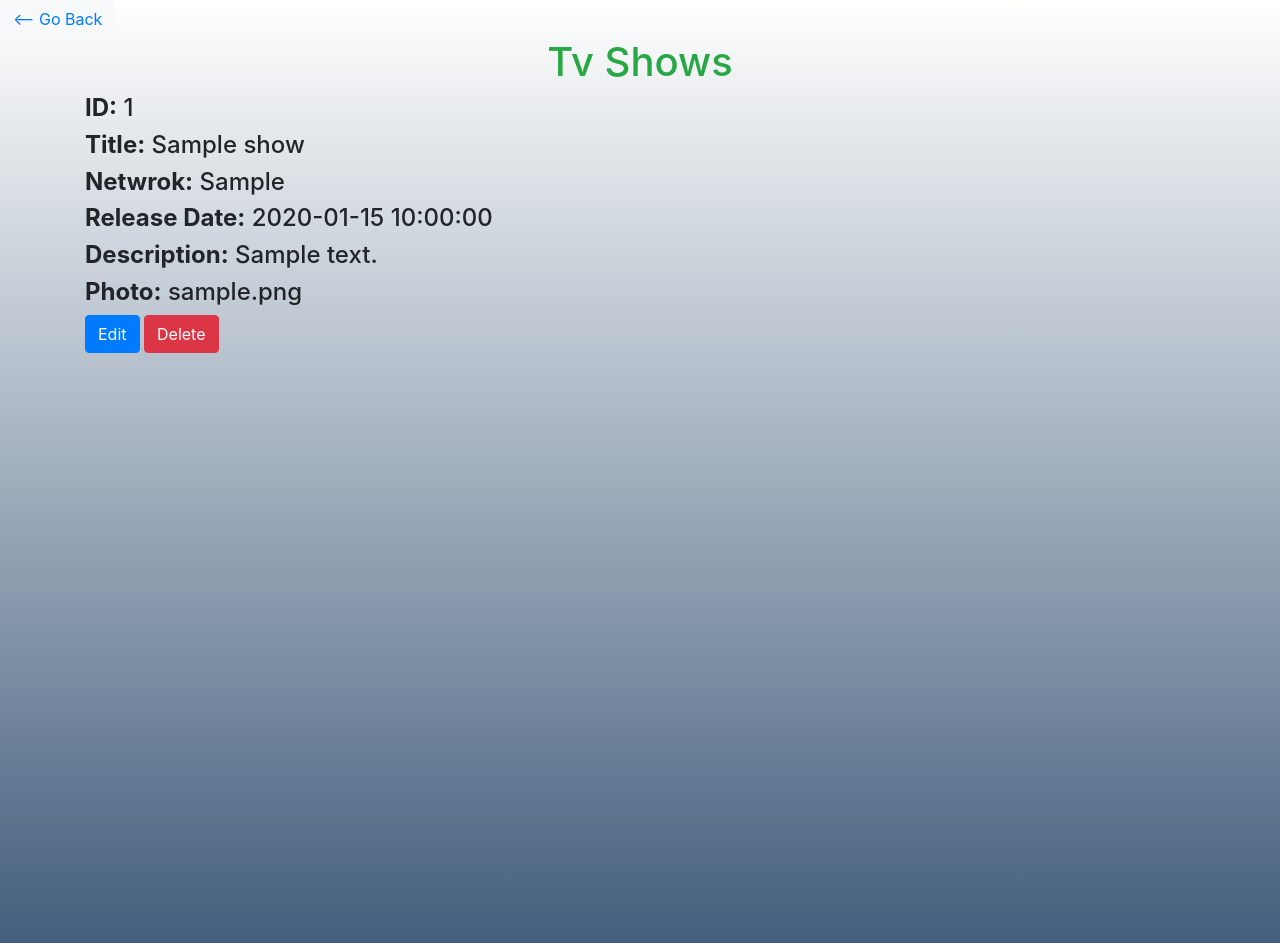
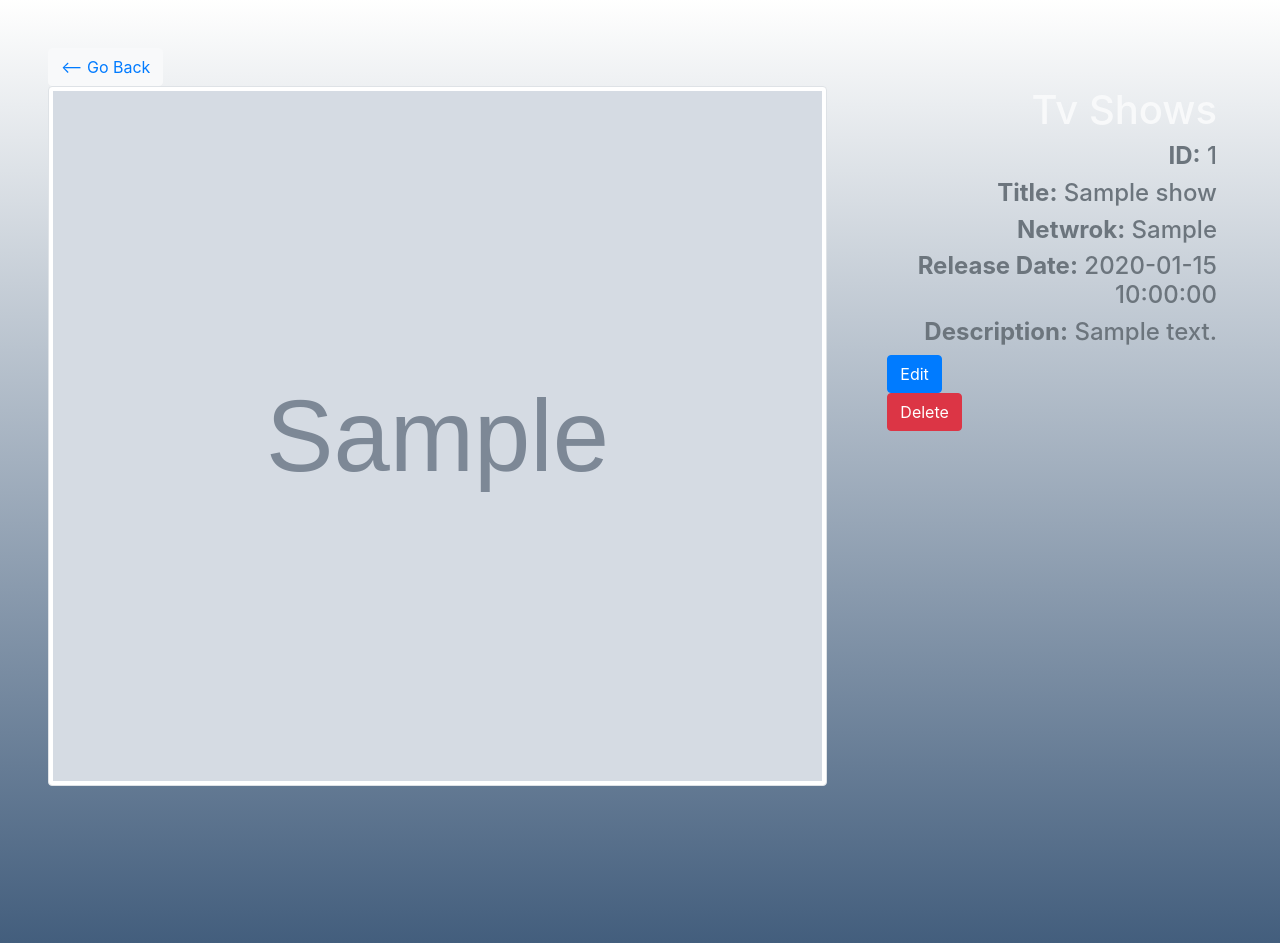
Before and after one commit to Shqipr/tvshows, a PHP site: page /admin/tvshow.php?show=1 in a window 1280 px wide. Run offline with PHP 8.4, Linux system fonts and the light colour scheme; tables that the repository leaves empty or names only in its code hold one stand-in row (values such as "Sample post"); grey boxes marked "Sample" are stand-in pictures.

Commit message:
working in  project

```diff
--- a/admin/tvshow.php
+++ b/admin/tvshow.php
@@ -17,30 +17,31 @@ if(isset($_GET['show'])){
 <section style="background-image:
     linear-gradient(to bottom, rgba(545, 546, 252, 0.2), rgba(67, 94, 125, 1)),
     url(''); background-repeat:no repeat; height: 943px; background-size: 100% 100%;">
-<div class="conatiner">
-
-    <button class="btn btn-light"><a href="allshow.php"><-- Go Back</a></button>
-
+<div class="conatiner p-5">
+<button class="btn btn-light"><a href="allshow.php"><-- Go Back</a></button>
 <?php
-    while ($row = $result->fetch_assoc()):
-
-    ?>
+    while ($row = $result->fetch_assoc()): ?>
+<div class="row">
+  <div class="col-8">
+  <img class="img-thumbnail"  style="width:100%; height:700px;" src="../admin/uploads/<?php echo $row['image']; ?>">
+  </div>
+  <div class="col-4">
 
 
         <div class=container>
-        <div class="text-success text-center">
+        <div class="text-light text-right">
         <h1>Tv Shows</h1>
         </div>
-        <div class="text-left">
+        <div class="text-right text-muted">
         <td>
-            <h4 class="text=center"><b>ID:</b> <?php echo $row['id']; ?></h4>
+            <h4 ><b>ID:</b> <?php echo $row['id']; ?></h4>
             <h4><b class="">Title:</b>  <?php echo $row['title']; ?></h4>
             <h4><b>Netwrok:</b> <?php echo $row['vendi']; ?></h4>
             <h4><b>Release Date:</b>  <?php echo $row['date']; ?></h4>
             <h4><b>Description:</b>  <?php echo $row['description']; ?></h4>
-            <h4><b>Photo:</b>  <?php echo $row['image']; ?></h4>
         <td>
         </div>
+        <div class="col-4">
         <a href="editshow.php?edit=<?php echo $row['id']; ?>"
                     class="btn btn-primary">Edit</a>
         <a href="allshow.php?delete=<?php echo $row['id']; ?>"
@@ -48,6 +49,16 @@ if(isset($_GET['show'])){
 
         </div>
 
+
+        </div>
+
   <?php endwhile ?>
+
+
+  </div>
+</div>
+
+
+
    </div>
    </section>
```
Also changed, not shown: show.php (+4 -3 lines).
